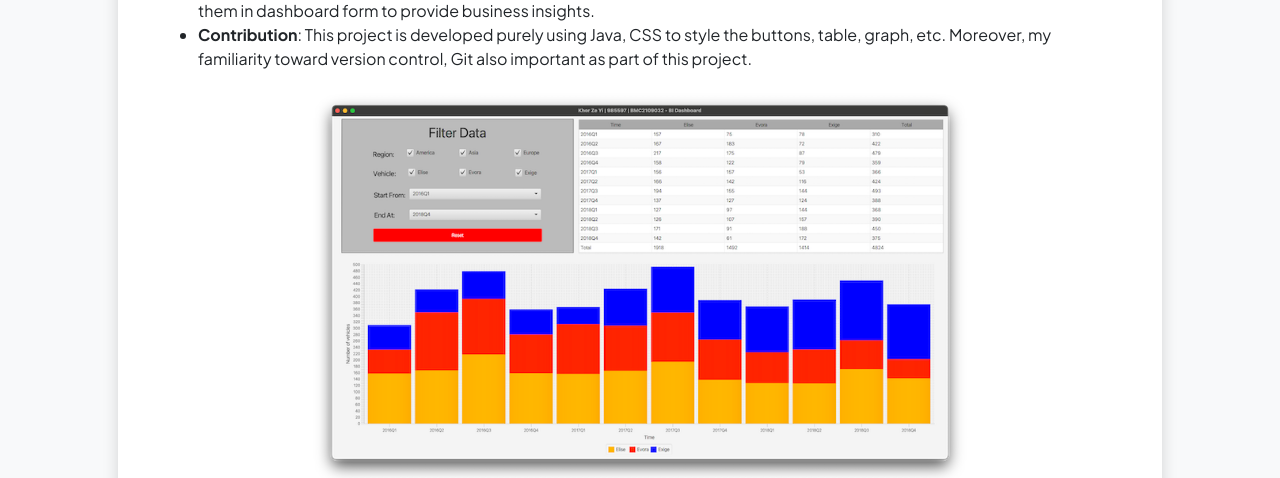
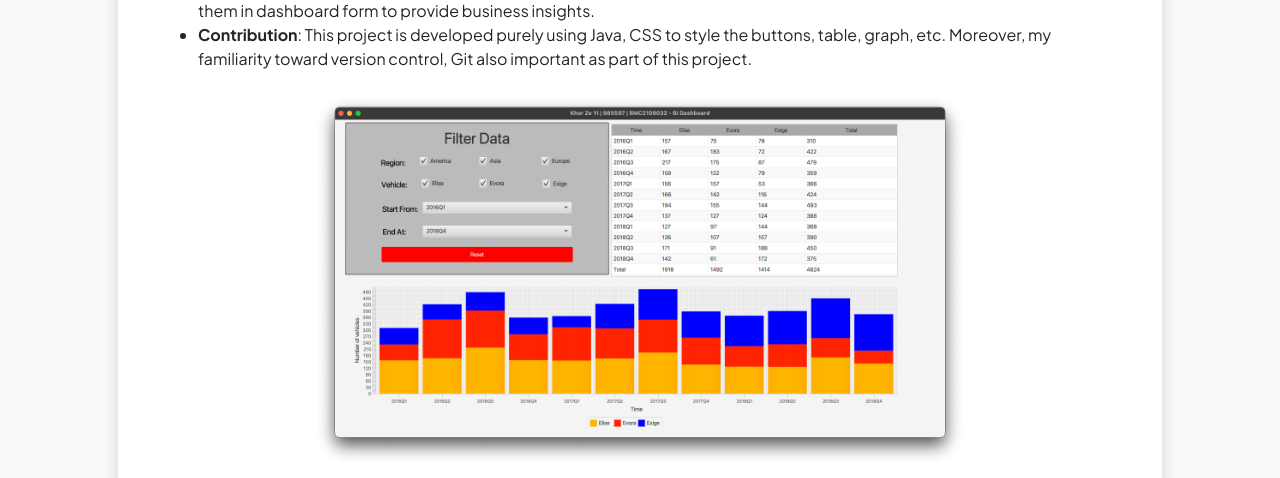
Before and after one commit to KZY020821/KZY020821.github.io, a website: page projects.html in a window 1280 px wide. Shown: the part 1261-1739 px from the top of the page. Drawn offline with nearby package versions, Linux system fonts and the light colour scheme.

Commit message:
update java project to webP

```diff
--- a/projects.html
+++ b/projects.html
@@ -285,7 +285,7 @@
                                                 <p><b><- Swipe to view more -></b></p>
                                             </div>
                                             <div class="d-flex justify-content-center p-1">
-                                                <img loading="lazy" class="img-fluid" src="assets/java-cover.png"/>
+                                                <img loading="lazy" class="img-fluid" src="assets/java.webp"/>
                                             </div>
                                             <div class="d-flex justify-content-center p-1">
                                                 <div class="p-1">
```
Also changed, not shown: assets/java-cover.png (deleted), assets/java-cover.webp (deleted), assets/java.webp (added), assets/php-cover01.png (deleted), assets/php-cover02.png (deleted), assets/php-cover03.png (deleted), 1 other file.
